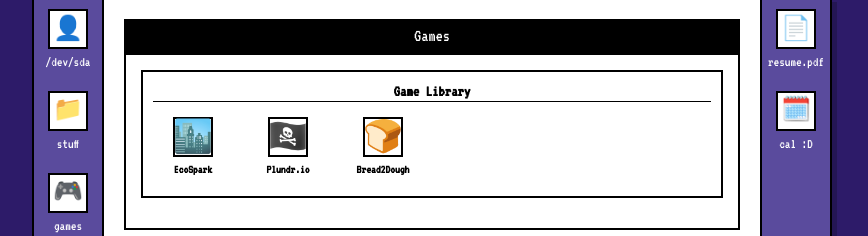
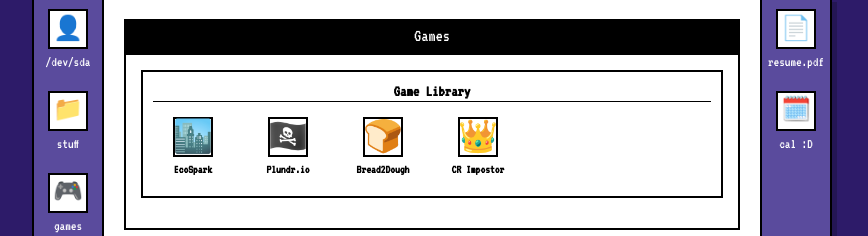
Before and after one commit to 2900xt/taharawjani-org, a Next.js app: page /games in a window 1280 px wide. Shown: the part 151-387 px from the top of the page, without its empty margins (208-1076 px from the left). Built offline with nearby package versions, Linux system fonts and the light colour scheme.

Commit message:
crimpostor game

```diff
--- a/app/games/[name]/page.tsx
+++ b/app/games/[name]/page.tsx
@@ -20,7 +20,13 @@ export default async function GameViewer({ params }: { params: Promise<{ name: s
       name: 'Bread2Dough',
       url: 'https://2900xt.github.io/bread2dough-build/',
       icon: '🍞'
+    },
+    'crimpostor': {
+      name: 'CR Impostor',
+      url: 'https://2900xt.github.io/crimposter/',
+      icon: '👑'
     }
+
   };
 
   const game = games[gameName.toLowerCase()];
--- a/components/windows/GamesWindow.tsx
+++ b/components/windows/GamesWindow.tsx
@@ -23,6 +23,12 @@ export default function GamesWindow() {
       description: 'A bread farming tycoon',
       slug: 'bread2dough',
       icon: '🍞'
+    },
+    {
+      name: 'CR Impostor',
+      description: 'Clash Royale themed Impostor Game',
+      slug: 'crimpostor',
+      icon: '👑'
     }
   ]
 
```
